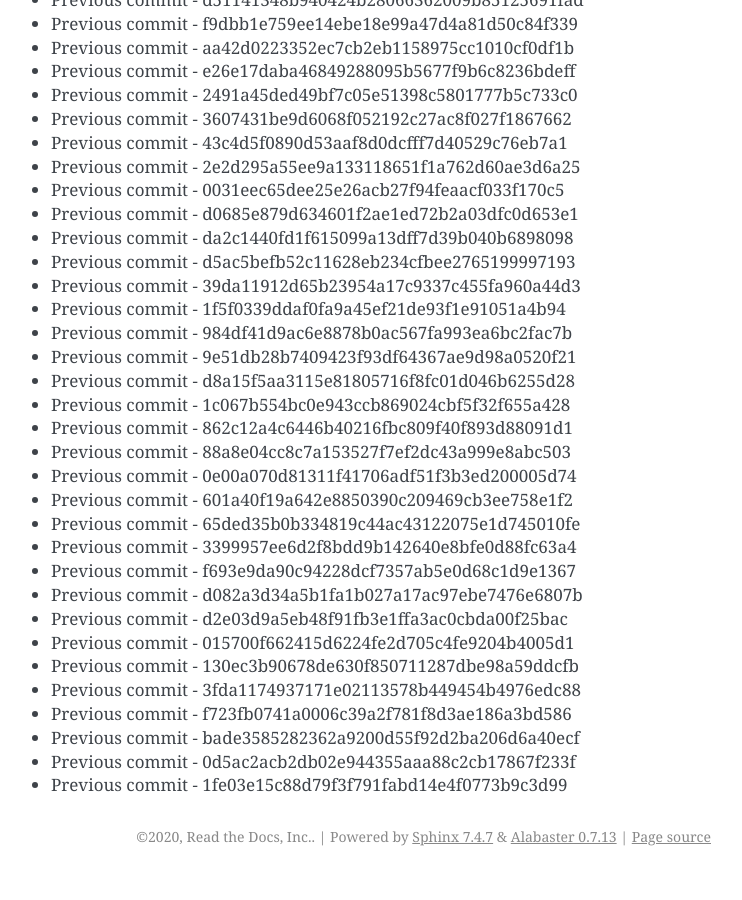
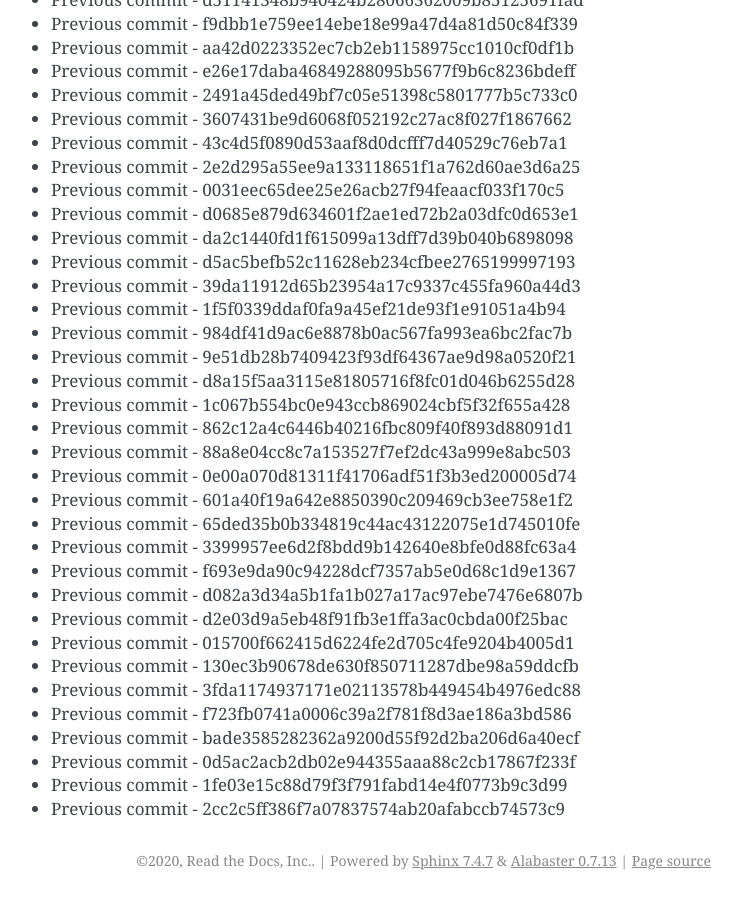
Before and after one commit to readthedocs/rtd-git-stresstest, a Sphinx documentation site: the page built from docs/updates.rst, in a window 1280 px wide and 900 px high, scrolled down 37493 px. Shown: the whole window, without its empty margins (399-1141 px from the left). Built offline with Sphinx 7.4.7, drawn with Linux system fonts in a browser that asks for light colours; before the commit the page ends 38369 px from its top, so only the background shows below that.

Commit message:
Generating commit from previous: 2cc2c5ff386f7a07837574ab20afabccb74573c9

```diff
--- a/docs/updates.rst
+++ b/docs/updates.rst
@@ -1607,3 +1607,4 @@ It can be tested for any performance characteristics.
 * Previous commit - bade3585282362a9200d55f92d2ba206d6a40ecf
 * Previous commit - 0d5ac2acb2db02e944355aaa88c2cb17867f233f
 * Previous commit - 1fe03e15c88d79f3f791fabd14e4f0773b9c3d99
+* Previous commit - 2cc2c5ff386f7a07837574ab20afabccb74573c9
```
